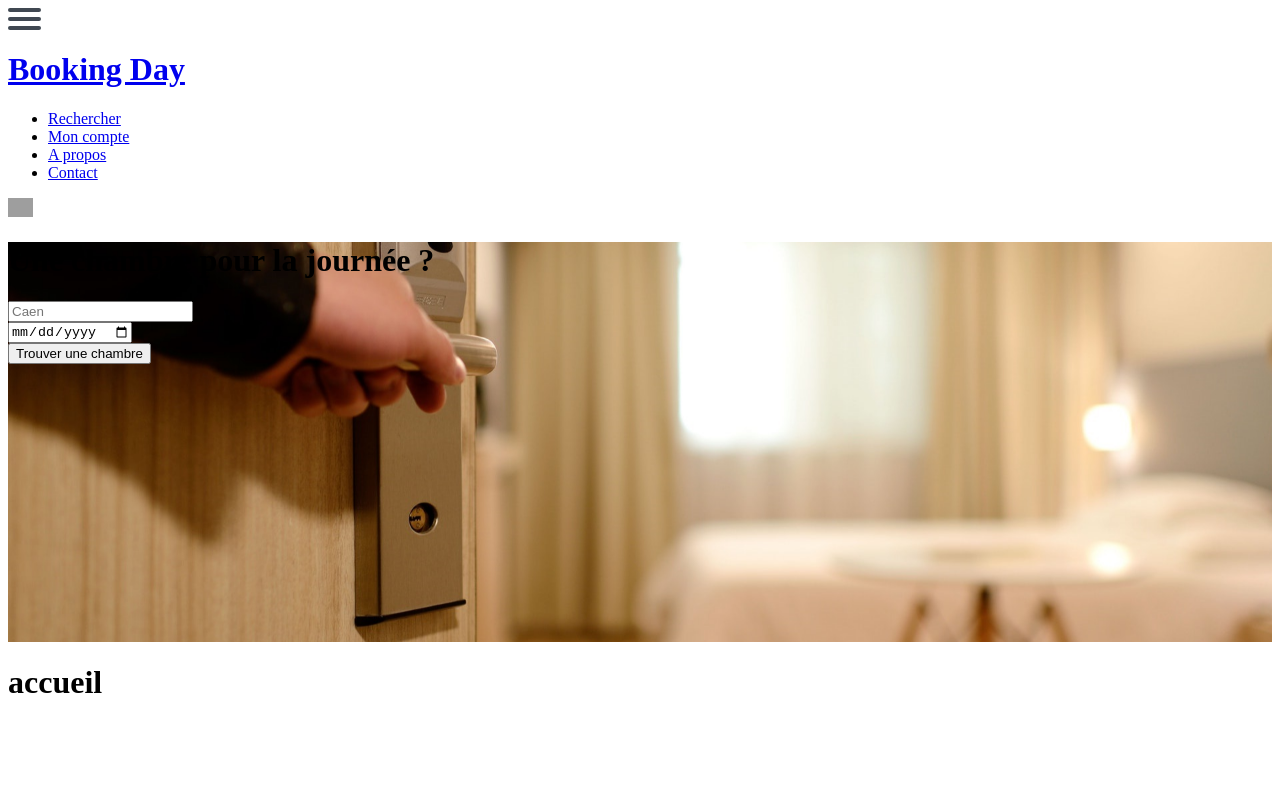
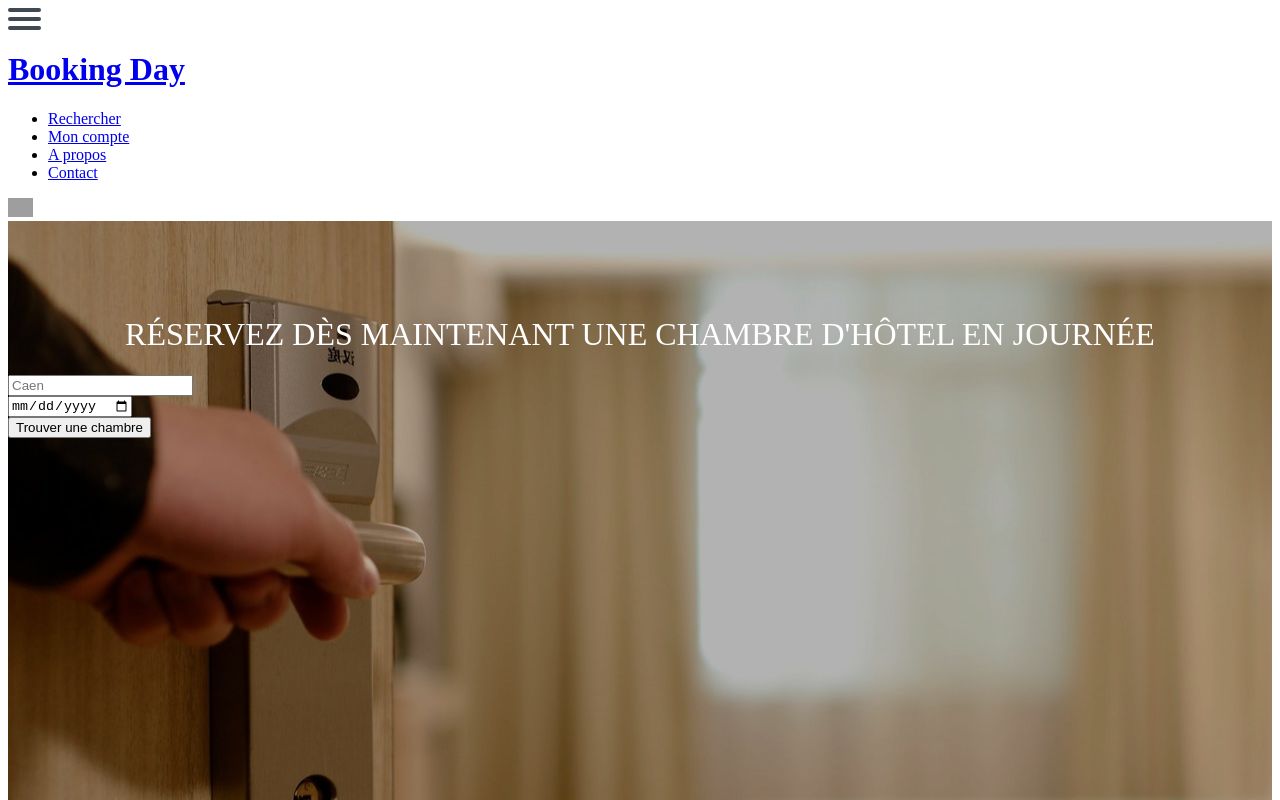
Before and after one commit to dayze/Vaiana, a Vue app in the folder front/: page /#/ in a window 1280 px wide. Shown: the top 800 px of the page. Built offline with nearby package versions, Linux system fonts and the light colour scheme; grey boxes are pictures that could not be loaded.

Commit message:
Improved Jumbo's CSS.

```diff
--- a/front/src/components/layouts/Jumbo.vue
+++ b/front/src/components/layouts/Jumbo.vue
@@ -1,10 +1,9 @@
 <template>
-  <div id="jumbo" class="padding-50-top-bottom">
-    <div class="row flex-x-center">
+  <div id="jumbo">
+    <div class="blur flex flex-column flex-y-center flex-x-center padding-50">
+      <h1>Réservez dès maintenant une chambre d'hôtel en journée</h1>
       <div
-        class="cell-4 c-6-xl c-8-l c-10-m c-12-s anim-forward padding bg-yang-opac-8 round align-center transition-3 shaded-box">
-        <h1 class="margin-0 margin-15-bottom txt-size-big txt-size-medium-s transition-3 txt-unset">
-          Une chambre pour la journée ?</h1>
+        class="anim-forward padding round align-center transition-3">
         <search-form></search-form>
       </div>
     </div>
@@ -25,8 +24,23 @@
 <style scoped>
   #jumbo {
     /* background-position-y: -150px;*/
+    min-height: 400px;
+    height: 100vh;
+    background-size: cover;
     background: url(../../assets/media/img/pexels-photo-271639.jpeg) fixed center;
-    min-height: 400px;
-    background-size: cover;
+  }
+
+  #jumbo h1 {
+    text-align: center;
+    color: white;
+    font-weight: lighter;
+    text-transform: uppercase;
+  }
+
+  .blur {
+    background-color: rgba(0, 0, 0, 0.3);
+    width: 100%;
+    height: 100%;
+    padding-top: 74px;
   }
 </style>
--- a/front/src/components/layouts/Navbar.vue
+++ b/front/src/components/layouts/Navbar.vue
@@ -1,5 +1,5 @@
 <template>
-  <div class="row bg-yang flex-y-center" role="navigation">
+  <div class="row bg-yang flex-y-center fixed-row-top" role="navigation">
 
     <!-- MENU BURGER ICON -->
     <div class="cell-3 hide show-s" id="menuToggle">
--- a/front/src/components/pages/Home.vue
+++ b/front/src/components/pages/Home.vue
@@ -1,7 +1,6 @@
 <template>
   <div>
     <jumbo></jumbo>
-    <h1>accueil</h1>
   </div>
 </template>
 
```
